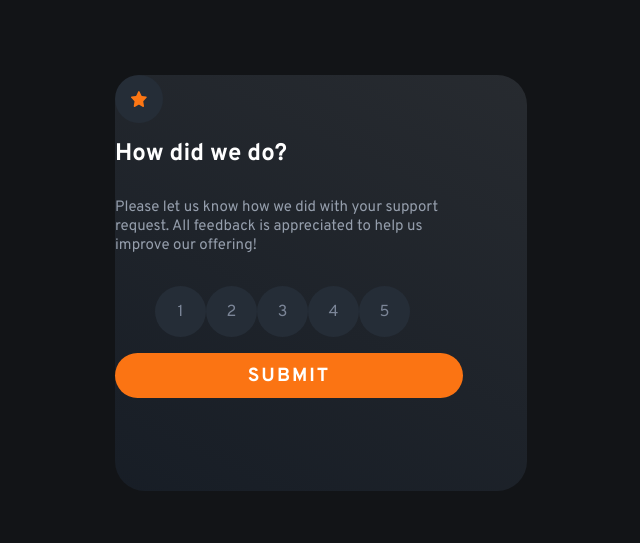
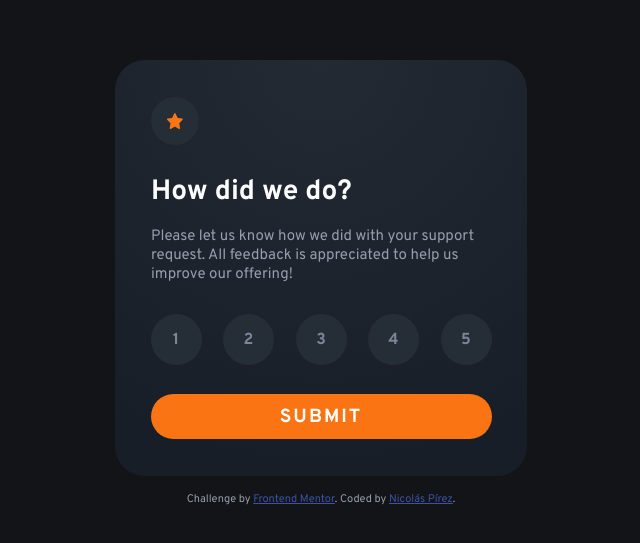
Before and after one commit to NicolasPirezGit/FEM-Interactive-rating-component, a plain HTML site: page index.html in a window 1280 px wide. Shown: the part 117-660 px from the top of the page, without its empty margins (319-959 px from the left). Drawn offline with Linux system fonts and the light colour scheme.

Commit message:
Properly positioned elements inside main box

```diff
--- a/index.html
+++ b/index.html
@@ -3,7 +3,7 @@
 <html lang="en">
   <head>
     <meta charset="UTF-8">
-    <meta name="viewport" content="width=device-width, initial-scale=1.0"> <!-- displays site properly based on user's device -->
+    <meta name="viewport" content="width=device-width, initial-scale=1.0">
 
     <link rel="icon" type="image/png" sizes="32x32" href="./images/favicon-32x32.png">
     <link rel="preconnect" href="https://fonts.googleapis.com">
@@ -16,8 +16,10 @@
   <body>
 
     <main class="main-container">
-      <div class="icon-container">
-        <img src="images/icon-star.svg" class="star-icon" alt="star">
+      <div class="icon-wrapper">
+        <div class="icon-container">
+          <img src="images/icon-star.svg" class="star-icon" alt="star">
+        </div>
       </div>
 
       <h1 class="main-header">How did we do?</h1>
@@ -26,21 +28,21 @@
         Please let us know how we did with your support request. All feedback is appreciated to help us improve our offering!
       </p>
 
-      <ol class="rating-list">
+      <div class="rating-list">
         <li class="rating-options" id="rate1">1</li>
         <li class="rating-options" id="rate2">2</li>
         <li class="rating-options" id="rate3">3</li>
         <li class="rating-options" id="rate4">4</li>
         <li class="rating-options" id="rate5">5</li>
-      </ol>
+      </div>
 
       <button type="button" class="rating-btn" id="submitRatingBtn">SUBMIT</button>
     </main>
 
 
-    <!--<div class="attribution">
+    <div class="attribution">
       Challenge by <a href="https://www.frontendmentor.io?ref=challenge" target="_blank">Frontend Mentor</a>.
-      Coded by <a href="https://www.frontendmentor.io/profile/NicolasPirezGit">Nicolás Pírez</a>.
-    </div>-->
+      Coded by <a href="https://www.frontendmentor.io/profile/NicolasPirezGit" target="_blank">Nicolás Pírez</a>.
+    </div>
   </body>
 </html>
--- a/styles/styles.css
+++ b/styles/styles.css
@@ -21,6 +21,7 @@ html {
 
 body {
     display: flex;
+    flex-flow: column nowrap;
     justify-content: center;
     align-items: center;
     min-height: 100vh;
@@ -35,20 +36,26 @@ body {
     cursor: default;
 }
 
-.icon-container, .rating-options {
+.main-container {
     display: flex;
+    flex-flow: column wrap;
     justify-content: center;
     align-items: center;
-}
-
-.main-container {
     width: 412px;
     height: 416px;
     border-radius: 30px;
-    background: linear-gradient(25deg, hsla(215, 24%, 12%, 1), hsla(215, 10%, 17%, 1));
+    background: radial-gradient(98.96% 98.96% at 50% 0%, #232A34 0%, #181E27 100%);
+}
+
+.icon-wrapper {
+    width: 340px;
 }
 
 .icon-container {
+    display: flex;
+    flex-flow: column wrap;
+    justify-content: center;
+    align-items: center;
     width: 48px;
     height: 48px;
     border-radius: 50%;
@@ -61,22 +68,26 @@ body {
 }
 
 .main-header {
-    width: 199px;
-    height: 43px;
+    width: 340px;
+    height: 35px;
+    margin-top: 1.8rem;
     font-weight: 700;
-    font-size: 24px;
+    font-size: 28px;
     color: hsla(0, 0%, 100%, 1);
 }
 
 .main-description {
     width: 340px;
     height: 72px;
+    margin-top: 0;
     font-size: 15px;
     color: hsla(216, 12%, 63%, 1);
 }
 
 .rating-list {
     display: flex;
+    flex-flow: row nowrap;
+    justify-content: space-between;
     width: 341px;
     height: 51px;
     list-style: none;
@@ -84,8 +95,13 @@ body {
 }
 
 .rating-options {
+    display: flex;
+    flex-flow: column wrap;
+    justify-content: center;
+    align-items: center;
     width: 51px;
     height: 51px;
+    font-weight: 700;
     border-radius: 50%;
     cursor: pointer;
     background-color: hsla(213, 19%, 18%, 1);
@@ -97,20 +113,31 @@ body {
 }
 
 .rating-btn {
-    width: 348px;
+    width: 341px;
     height: 45px;
+    margin-top: 1.8rem;
     border: none;
     border-radius: 22.5px;
     font-size: 19px;
     font-family: 'Overpass', sans-serif;
     font-weight: 700;
+    letter-spacing: 2px;
     cursor: pointer;
     color: hsla(0, 0%, 100%, 1);
     background-color: hsla(25, 97%, 53%, 1);
-    letter-spacing: 2px;
 }
 
 .rating-btn:hover {
     background-color: hsla(0, 0%, 100%, 1);
     color: hsla(25, 97%, 53%, 1);
 }
+
+.attribution {
+    margin-top: 1rem;
+    font-size: 11px; text-align: center;
+    color: hsla(216, 12%, 63%, 1);
+}
+
+.attribution a {
+    color: hsl(228, 45%, 44%);
+}
```
